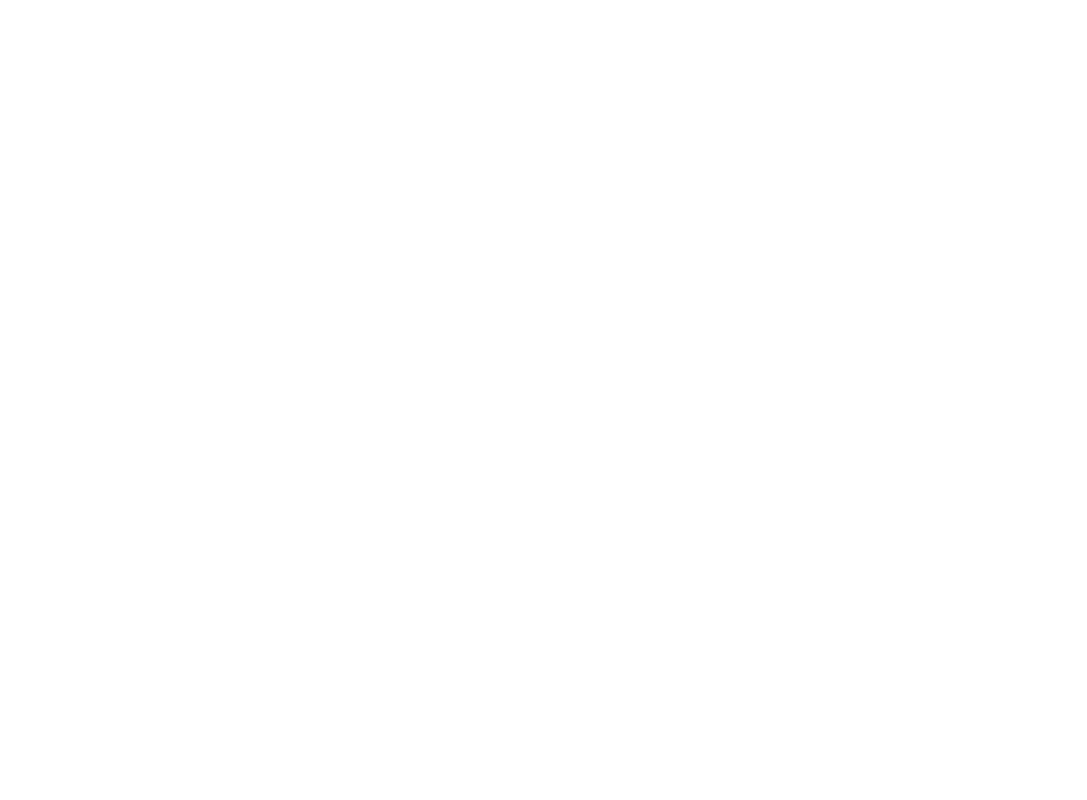
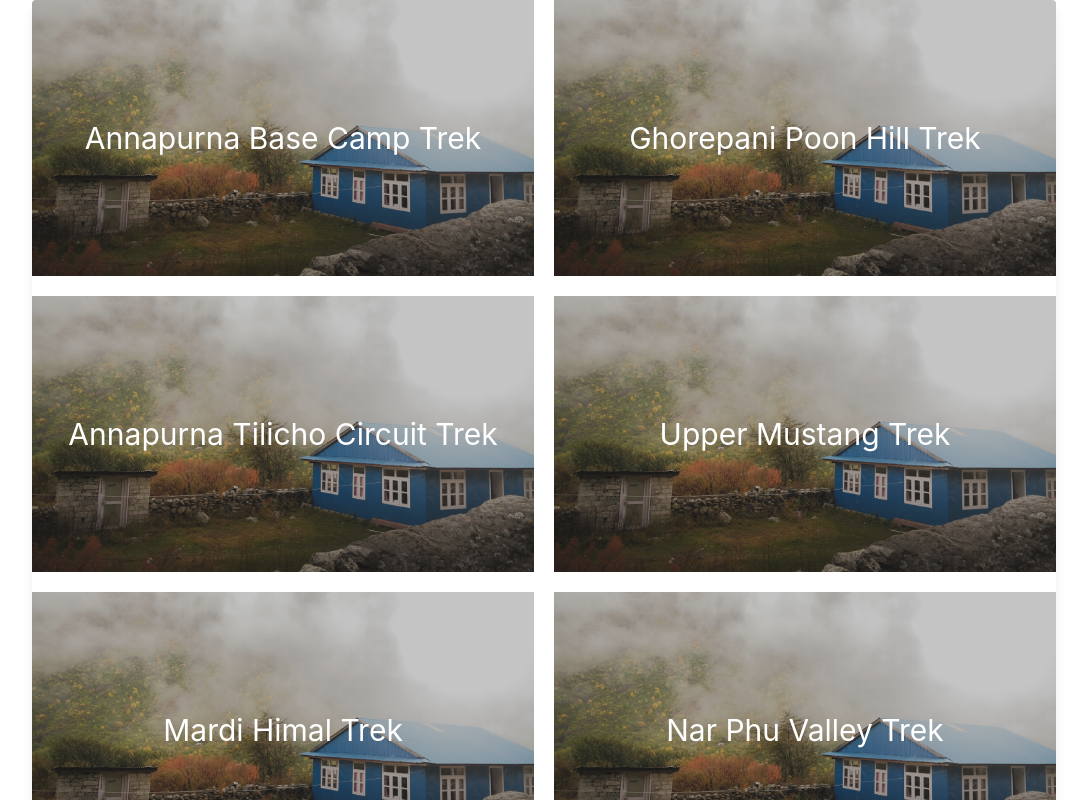
Before and after one commit to saikanepal/Tourism_Front, a React (Create React App) app: page /trekking/1 in a window 1280 px wide. Before the commit this address had no page. Shown: the top 800 px of the page, without its empty margins (96-1183 px from the left). Built offline with nearby package versions, Linux system fonts and the light colour scheme.

Commit message:
Done Images

```diff
--- a/src/AppRouter.js
+++ b/src/AppRouter.js
@@ -8,7 +8,7 @@
         <Router>
             <Routes>
                 <Route path="/" element={<HomePage />} />
-                <Route path="/innersub" element={<InnerSub />} /> {/* Replace the component with the appropriate one */}
+                <Route path="/trekking/:region" element={<InnerSub />} /> {/* Replace the component with the appropriate one */}
             </Routes>
         </Router>
     );
--- a/src/Components/InnerSub/InnerSub.js
+++ b/src/Components/InnerSub/InnerSub.js
@@ -1,8 +1,44 @@
-
+import Image from "../../Assets/banner.png"
 import React from 'react'
-import Image from "../../Assets/banner.png"
+import trekking from "../../Assets/Data/Trekking"
+import { useParams } from "react-router-dom"
 
 const InnerSub = () => {
+    // const { region } = useParams()
+
+    const region = "Annapurna Region Trekking"
+
+    const trekkingLocation = Object.values(trekking)
+    const trekkingCamp = trekkingLocation[0][region]
+    console.log(trekkingCamp);
+
+    return (
+        <>
+            <div className="w-4/5 mx-auto grid grid-cols-2 gap-x-5 gap-y-5 rounded overflow-hidden shadow-lg">
+                {Object.keys(trekkingCamp).map(trek => (
+                    <>
+                        <div className="flex flex-col relative justify-center items-center">
+                            <img className="bg-opacity-90" src={Image || trek.photos} alt="Sunset in the mountains" />
+                            <h1 className="text-3xl text-white absolute">{Object.values(trek)}</h1>
+                        </div>
+                    </>
+                ))}
+            </div >
+        </>
+    )
+}
+
+export default InnerSub
+
+
+
+
+
+
+
+
+
+
 const everestRegionTrekking = {
     "Everest Base Camp Trek": {
         "overview": "The Everest Base Camp Trek is a classNameic trekking route that takes you to the base camp of the world's highest peak, Mount Everest.",
@@ -33,10 +69,3 @@
         "photos": [Image],
     }
 }
-
-    return (
-        <div>Inner Sub</div>
-    )
-}
-
-export default InnerSub
```
Lines whose indentation alone changed are shown as unchanged.
